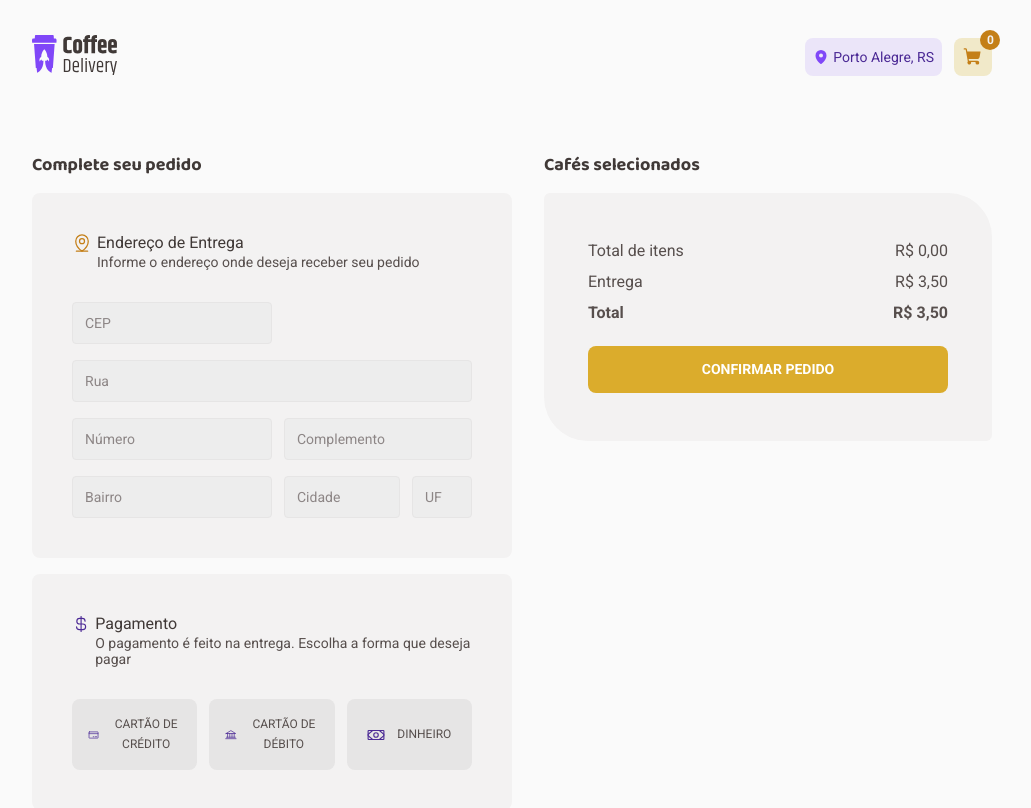
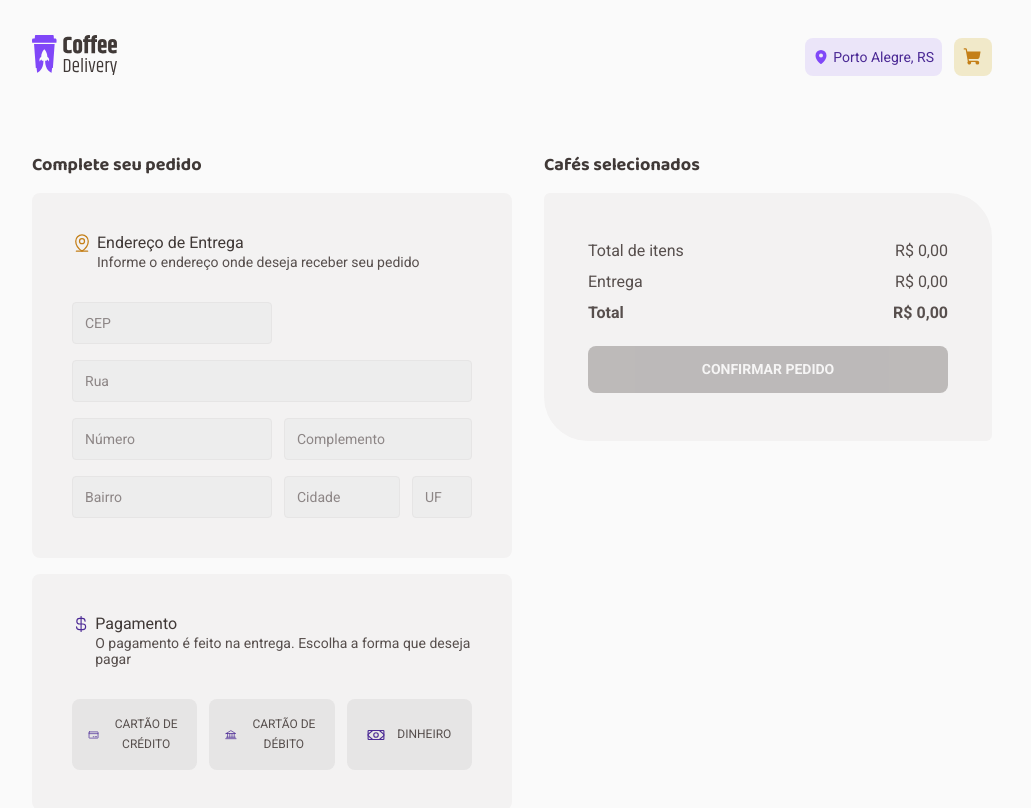
Before and after one commit to rickck11/Coffee-Delivery, a React (Vite) app: page /checkout in a window 1280 px wide. Shown: the top 808 px of the page, without its empty margins (128-1159 px from the left). Built offline with nearby package versions, Linux system fonts and the light colour scheme.

Commit message:
changin some configurations

```diff
--- a/src/components/CartButton/index.tsx
+++ b/src/components/CartButton/index.tsx
@@ -19,7 +19,7 @@ export function CartButton({
   return (
     <CartButtonContainer color={color}>
       <ShoppingCart size={20} weight="fill" />
-      {notify && (
+      {notify && productsAmount > 0 && (
         <Notify color={color}>
           {productsAmount >= 10 ? "+9" : productsAmount}
         </Notify>
--- a/src/components/Header/styles.ts
+++ b/src/components/Header/styles.ts
@@ -2,7 +2,6 @@ import styled from "styled-components";
 
 export const HeaderContainer = styled.div`
   padding: 35px 10rem;
-
   display: flex;
   align-items: center;
   justify-content: space-between;
--- a/src/pages/Checkout/AddressForm/styles.ts
+++ b/src/pages/Checkout/AddressForm/styles.ts
@@ -30,6 +30,11 @@ export const FormContainer = styled.div`
         font-size: 14px;
         color: ${(props) => props.theme["base-label"]};
       }
+
+      &:active,
+      &:focus {
+        box-shadow: inset 0 0 0 1px ${(props) => props.theme["yellow-dark"]};
+      }
     }
 
     input.input-large {
--- a/src/pages/Checkout/ProductOnCart/index.tsx
+++ b/src/pages/Checkout/ProductOnCart/index.tsx
@@ -51,7 +51,7 @@ export function ProductOnCart({
               addOne={handleAdd}
               removeOne={handleRemove}
             />
-            <RemoveItemButton onClick={handleDeleteProduct}>
+            <RemoveItemButton onClick={handleDeleteProduct} type="button">
               <Trash size={18} />
               <p>REMOVER</p>
             </RemoveItemButton>
--- a/src/pages/Checkout/index.tsx
+++ b/src/pages/Checkout/index.tsx
@@ -28,8 +28,8 @@ export function Checkout() {
   const [totalPrice, setTotalPrice] = useState(0);
   const [finalPrice, setFinalPrice] = useState(0);
 
-  const delivery = 3.5;
   const haveItemsOnCart = cart.length > 0;
+  const delivery = haveItemsOnCart ? 3.5 : 0;
 
   function handleChangePaymentMode(mode: number) {
     setPaymentMode(mode);
@@ -129,8 +129,12 @@ export function Checkout() {
                 <span>Total</span>
                 <span>R$ {formartNumberToCurrency(finalPrice, "BR")}</span>
               </strong>
-              {/* <button disabled={!haveItemsOnCart}>CONFIRMAR PEDIDO</button> */}
-              <button form="coffee-form" type="submit">
+              {/* <button >CONFIRMAR PEDIDO</button> */}
+              <button
+                form="coffee-form"
+                type="submit"
+                disabled={!haveItemsOnCart}
+              >
                 CONFIRMAR PEDIDO
               </button>
             </ConfirmPayment>
```
